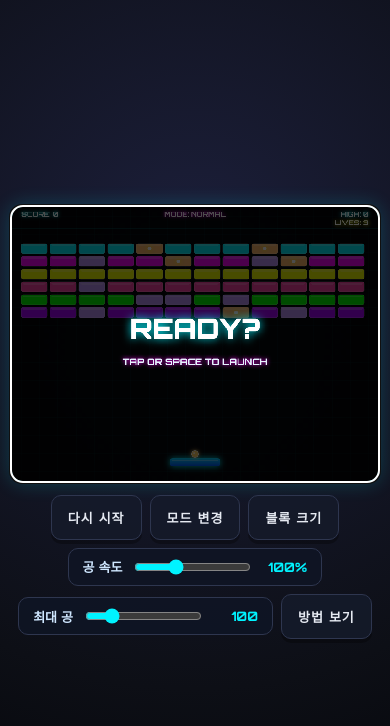
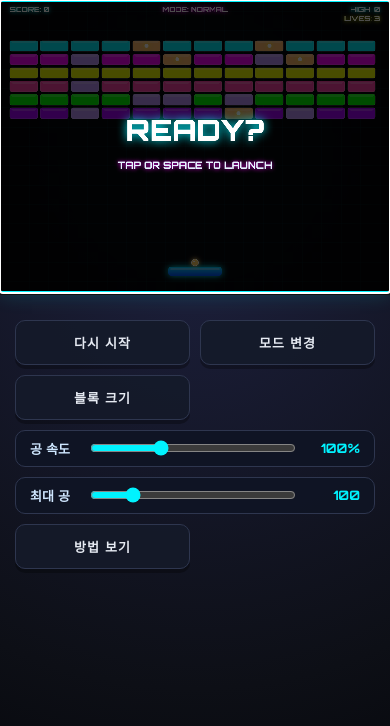
Before and after one commit to minjae135/arkanoid, a website built with Vite: page index.html in a window 390 px wide. Built offline with nearby package versions, Linux system fonts and the light colour scheme; a web font is replaced by a local one.

Commit message:
모바일 화면 이쁘게 수정

```diff
--- a/style.css
+++ b/style.css
@@ -59,6 +59,51 @@ body {
     justify-content: center;
     padding: 0 16px;
     max-width: 900px;
+}
+
+/* 모바일 및 작은 화면 최적화 */
+@media (max-width: 600px) {
+    body {
+        justify-content: flex-start; /* 상단부터 배치 */
+        padding-top: env(safe-area-inset-top, 20px);
+    }
+
+    #game {
+        width: 100vw;
+        border-left: none;
+        border-right: none;
+        border-radius: 0;
+        max-height: 50vh; /* 세로 모드에서 캔버스 비중 조절 */
+    }
+
+    .controls {
+        display: grid;
+        grid-template-columns: repeat(2, 1fr); /* 버튼 2열 배치 */
+        gap: 10px;
+        padding: 15px;
+        width: 100%;
+    }
+
+    .mode-btn {
+        padding: 16px 10px; /* 더 넓은 터치 영역 */
+        font-size: 14px;
+        display: flex;
+        justify-content: center;
+        align-items: center;
+    }
+
+    .slider-wrap {
+        grid-column: span 2; /* 슬라이더는 한 줄 전체 차지 */
+        width: 100%;
+        justify-content: space-between;
+        padding: 12px 16px;
+    }
+
+    .slider-wrap input[type="range"] {
+        flex: 1;
+        margin: 0 10px;
+        width: auto;
+    }
 }
 
 .mode-btn {
```
